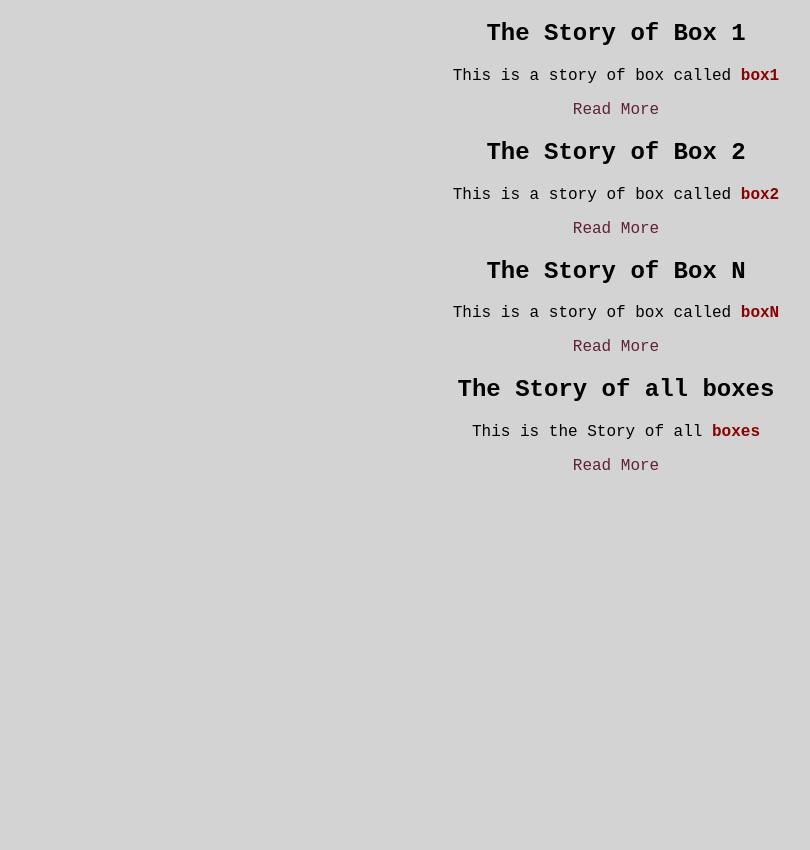
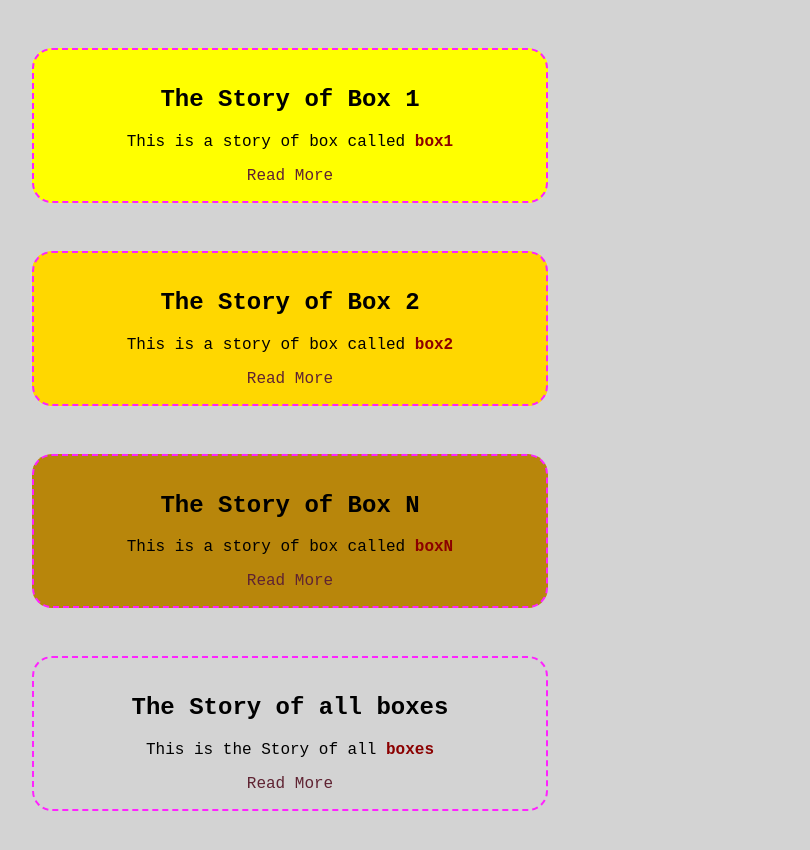
Before and after one commit to ismailmushraf/css_lab, a plain HTML site: page index.html in a window 1280 px wide. Shown: the whole page, without its empty margins (24-834 px from the left). Before the commit the page ends 800 px from the top, so only its background shows below. Drawn offline with Linux system fonts and the light colour scheme.

Commit message:
setup box styling

```diff
--- a/style.css
+++ b/style.css
@@ -21,3 +21,23 @@ span {
     font-weight: 900;
     color: darkred
 }
+
+.boxes {
+    margin: 3em;
+    padding: 1em;
+    border: 2px dashed #ff22ff;
+    border-radius: 20px;
+    width: 30em;
+}
+
+#box1 {
+    background-color: yellow;
+}
+
+#box2 {
+    background-color: gold;
+}
+
+#boxN {
+    background-color: darkgoldenrod;
+}
```
